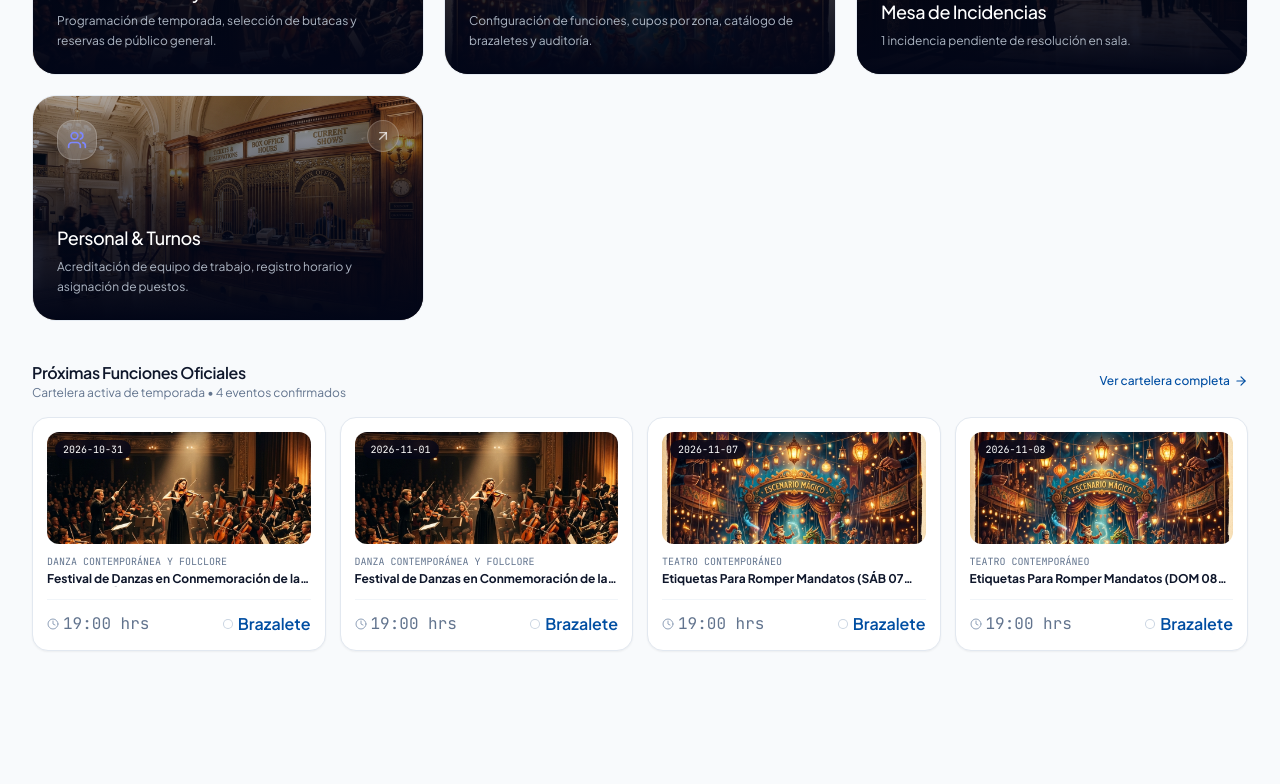
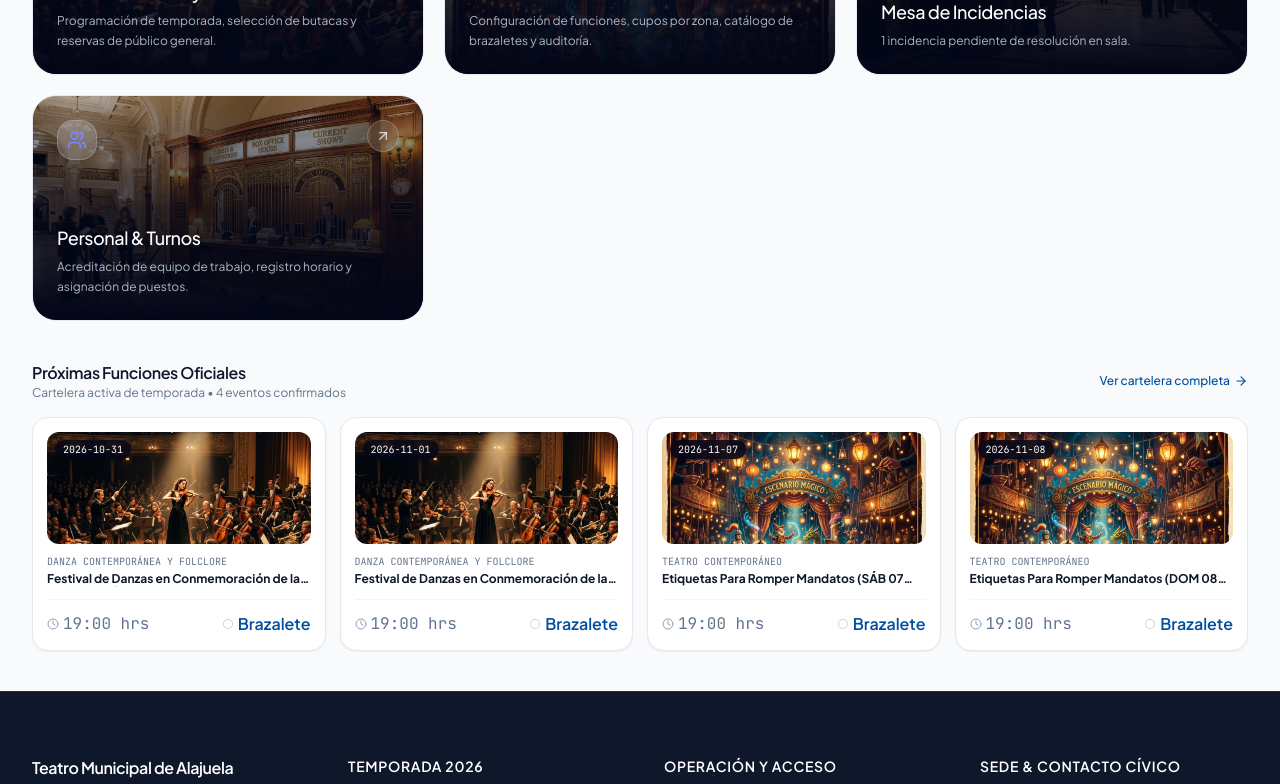
Before and after one commit to marcosromanv00/client-v7-saas-tickets, a React (Vite) app: page / in a window 1280 px wide. Shown: the part 648-1432 px from the top of the page. Before the commit the page ends 1339 px from the top, so only its background shows below. Built offline with nearby package versions, Linux system fonts and the light colour scheme; no server answers.

Commit message:
fix(ui): eliminate footer overlap on operational staff views

```diff
--- a/src/App.tsx
+++ b/src/App.tsx
@@ -146,7 +146,7 @@ export function App() {
 
       <Toaster position="top-center" richColors theme={theme} closeButton />
 
-      {canAccessPrivate && activeTab !== "public" && activeTab !== "home" && !isStandaloneRoute && (
+      {(activeTab === "home" || activeTab === "public") && !isStandaloneRoute && (
         <CivicFooter onSelectAdminTab={(tab) => handleTabChange(tab)} />
       )}
     </div>
```
